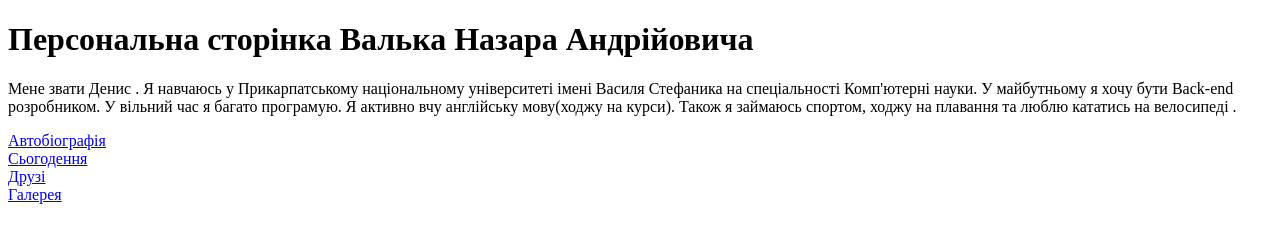
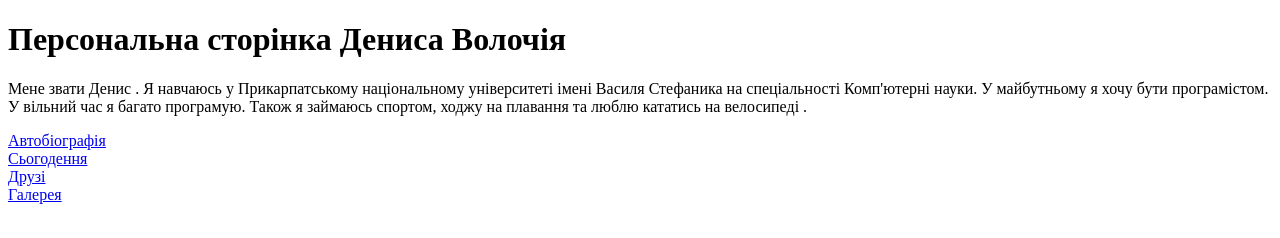
Before and after one commit to deniss755/deniss755, a plain HTML site: page index.html in a window 1280 px wide. Drawn offline with Linux system fonts and the light colour scheme.

Commit message:
Update index.html

```diff
--- a/index.html
+++ b/index.html
@@ -6,9 +6,9 @@
     </head>
 
     <body>
-        <h1> Персональна сторінка Валька Назара Андрійовича</h1>
+        <h1> Персональна сторінка Дениса Волочія</h1>
         <p>Мене звати Денис . Я навчаюсь у Прикарпатському національному університеті імені Василя Стефаника на спеціальності Комп'ютерні науки.
-        У майбутньому я хочу бути Back-end розробником. У вільний час я багато програмую. Я активно вчу англійську мову(ходжу на курси).
+        У майбутньому я хочу бути програмістом. У вільний час я багато програмую.
         Також я займаюсь спортом, ходжу на плавання  та люблю кататись на велосипеді .</p>
         <a href="biography.html">Автобіографія<br/></a>
         <a href="novadays.html">Сьогодення<br/></a>
```
